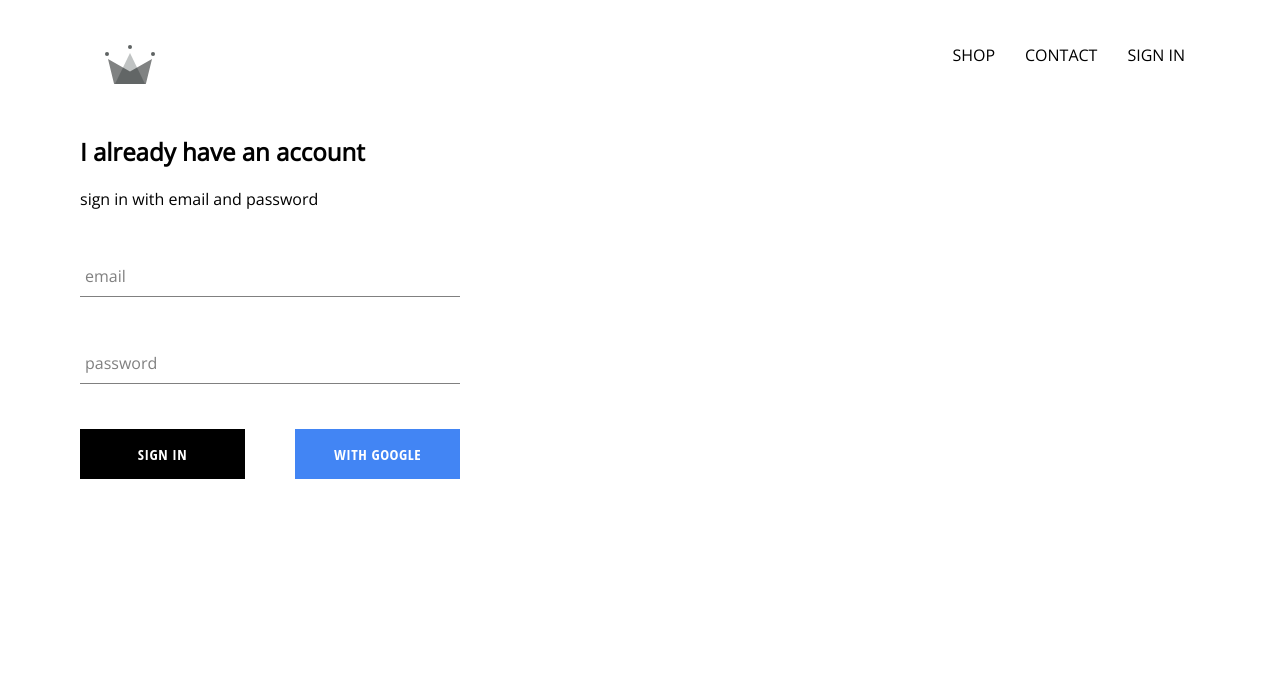
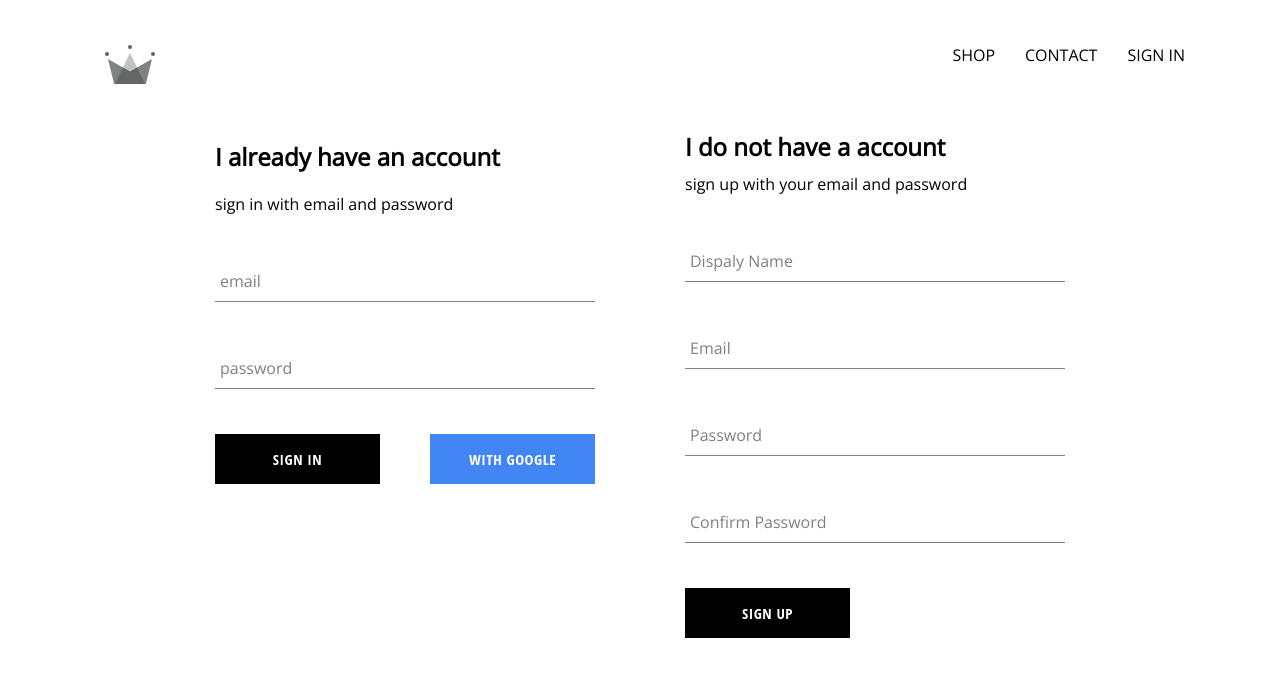
Before and after one commit to Dochomorka/crwn-clothing, a React (Create React App) app: page /signin in a window 1280 px wide. Shown: the top 676 px of the page. Built offline with nearby package versions, Linux system fonts and the light colour scheme; no server answers.

Commit message:
implemented firebase utils included ability to store authenticated users in to our firestore database

```diff
--- a/src/App.js
+++ b/src/App.js
@@ -7,7 +7,7 @@
 import Header from './components/header/header.component';
 import SignInAndSignUp from './pages/sign-in-and-sign-up/sign-in-and-sign-up.component';
 
-import {auth} from './firebase/firebase.utils';
+import {auth, createUserProfileDocument} from './firebase/firebase.utils';
 
 class App extends React.Component {
 
@@ -22,9 +22,23 @@
   unSubscribeFromAuth = null;
 
   componentDidMount(){
-    this.unSubscribeFromAuth = auth.onAuthStateChanged(user => {
-      this.setState({currentUser: user})
-      console.log(user);
+    this.unSubscribeFromAuth = auth.onAuthStateChanged(async userAuth => {
+
+      if(userAuth){
+        const userRef =await createUserProfileDocument(userAuth )
+        userRef.onSnapshot(snapshot => {
+          this.setState({
+            currentUser: {
+              id: snapshot.id,
+              ...snapshot.data()
+            }
+          } )
+          console.log(this.state)
+        });
+      }else{
+        this.setState({currentUser: userAuth});
+      }
+
     });
   }
 
--- /dev/null
+++ b/src/components/sign-up/sign-up.component.jsx
@@ -0,0 +1,90 @@
+import React from "react";
+import FormInput from "../form-input/form-input.component";
+import { auth, createUserProfileDocument } from '../../firebase/firebase.utils';
+import './sign-up.styles.scss';
+import CustomButton from "../custom-button/custom-button.component";
+
+
+class SignUp extends React.Component {
+
+    constructor() {
+        super();
+
+        this.state = {
+            displayName: '',
+            email: '',
+            password: '',
+            confirmPassword: ''
+        }
+    }
+
+    handleSubmit = async event => {
+        event.preventDefault();
+        const { displayName, email, password, confirmPassword } = this.state;
+
+        if(password !== confirmPassword ){
+            alert('password did not match');
+            return;
+        }
+
+        try{
+            const {user} = await auth.createUserWithEmailAndPassword(email, password);
+            await createUserProfileDocument(user, {displayName});
+            this.setState( {
+                displayName: '',
+                email: '',
+                password: '',
+                confirmPassword: ''
+            });
+        }catch(error){
+            console.log(error);
+        }
+
+
+    };
+
+    handleChange = event => {
+        const {name, value } = event.target;
+        this.setState({[name]: value});
+    }
+
+    render() {
+        const { displayName, email, password, confirmPassword } = this.state;
+        return (
+            <div className="sign-up">
+                <h2 className="title">I do not have a account</h2>
+                <span>sign up with your email and password</span>
+
+                <form onSubmit={this.handleSubmit} className="sign-up-form">
+                    <FormInput type='text' name='displayName'
+                        value={displayName}
+                        onChange={this.handleChange}
+                        label='Dispaly Name'
+                        required />
+
+                    <FormInput type='email' name='email'
+                        value={email}
+                        onChange={this.handleChange}
+                        label='Email'
+                        required />
+
+                    <FormInput type='password' name='password'
+                        value={password}
+                        onChange={this.handleChange}
+                        label='Password'
+                        required />
+
+                    <FormInput type='password' name='confirmPassword'
+                        value={confirmPassword}
+                        onChange={this.handleChange}
+                        label='Confirm Password'
+                        required />
+
+                <CustomButton type='submit'>Sign Up</CustomButton>
+                </form>
+            </div>
+        )
+    }
+}
+
+export default SignUp;
--- /dev/null
+++ b/src/components/sign-up/sign-up.styles.scss
@@ -0,0 +1,9 @@
+.sign-up{
+    display: flex;
+    flex-direction: column;
+    width: 380px;
+
+    .title {
+        margin: 10px 0;
+    }
+}
--- a/src/firebase/firebase.utils.js
+++ b/src/firebase/firebase.utils.js
@@ -12,6 +12,33 @@
     measurementId: "G-2T6VM84ZLP"
   };
 
+ export const createUserProfileDocument = async (userAuth, additionalData) => {
+  if (!userAuth){
+    return;
+  }
+
+  const userRef = firestore.doc(`users/${userAuth.uid}`);
+
+  const snapshot = await userRef.get();
+  if(!snapshot.exists){
+    const { displayName, email} = userAuth;
+    const createdAt = new Date();
+
+    try{
+      await userRef.set({
+        displayName,
+        email,
+        createdAt,
+        ...additionalData
+      })
+    }catch(error){
+      console.log('error creating user', error.message);
+    }
+  }
+
+  return userRef;
+ }
+
   firebase.initializeApp(config);
 
   export const auth = firebase.auth();
--- a/src/pages/sign-in-and-sign-up/sign-in-and-sign-up.component.jsx
+++ b/src/pages/sign-in-and-sign-up/sign-in-and-sign-up.component.jsx
@@ -1,11 +1,13 @@
 import React  from "react";
 import SignIn from "../../components/sign-in/sign-in.component";
+import SignUp from '../../components/sign-up/sign-up.component';
 
 import './sign-in-and-sign-up.styles.scss';
 
 const SignInAndSignUpPage = () => (
-    <div >
+    <div className='sign-in-and-sign-up'>
         <SignIn/>
+        <SignUp/>
     </div>
 )
 
--- a/src/pages/sign-in-and-sign-up/sign-in-and-sign-up.styles.scss
+++ b/src/pages/sign-in-and-sign-up/sign-in-and-sign-up.styles.scss
@@ -0,0 +1,6 @@
+.sign-in-and-sign-up {
+     width: 850px;
+     display: flex;
+     justify-content: space-between;
+     margin: 30px auto;
+}
```
Also changed, not shown: src/components/header/header.component.jsx (line endings or trailing spaces).
